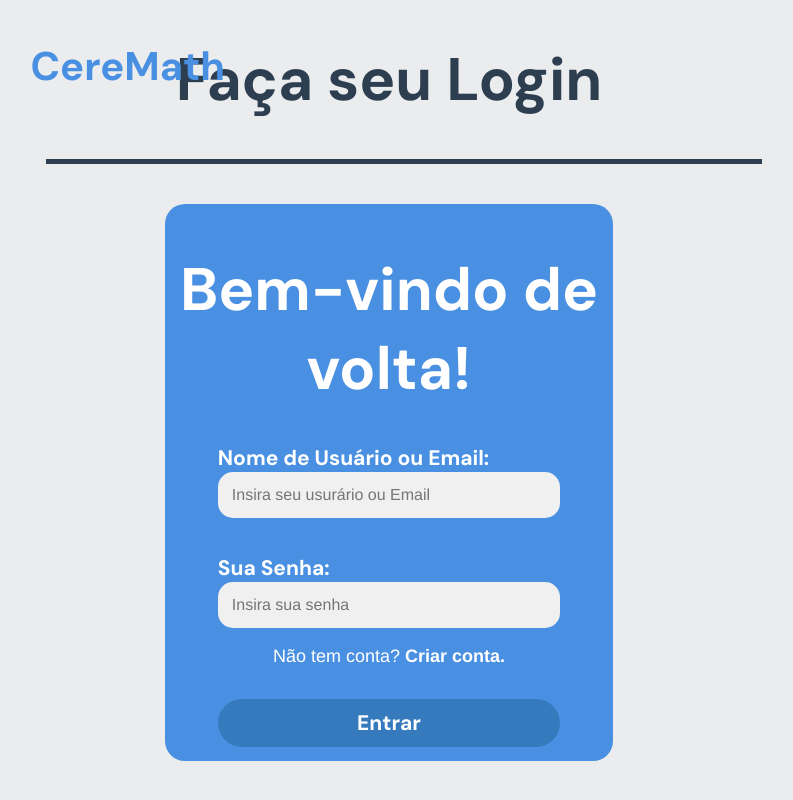
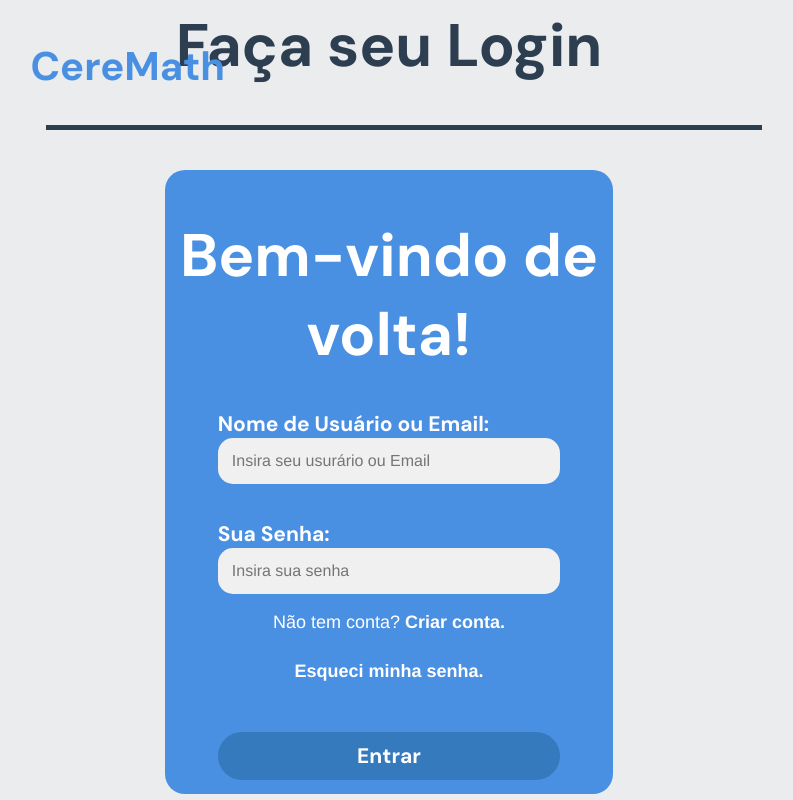
Before and after one commit to ceremath-tcc/CereMath, a PHP site: page /public/login.php in a window 1280 px wide. Shown: the whole page, without its empty margins (251-1044 px from the left). Run offline with PHP 8.4, Linux system fonts and the light colour scheme.

Commit message:
Adicionei o botão do esqueci senha (nao funcionando)

```diff
--- a/public/login.php
+++ b/public/login.php
@@ -41,6 +41,8 @@
                     <br><br>
                     <p class="sub-text type-1">Não tem conta? <a id="criar-conta" href="cadastro.php">Criar conta.</a></p>
                     <br>
+                    <p class="sub-text type-1"><a id="esqueci-senha" href="esqueci-senha.php">Esqueci minha senha.</a></p>
+                    <br><br>
                     <input type="submit" class="submit type-2"value="Entrar">
 
                 </form>
```
